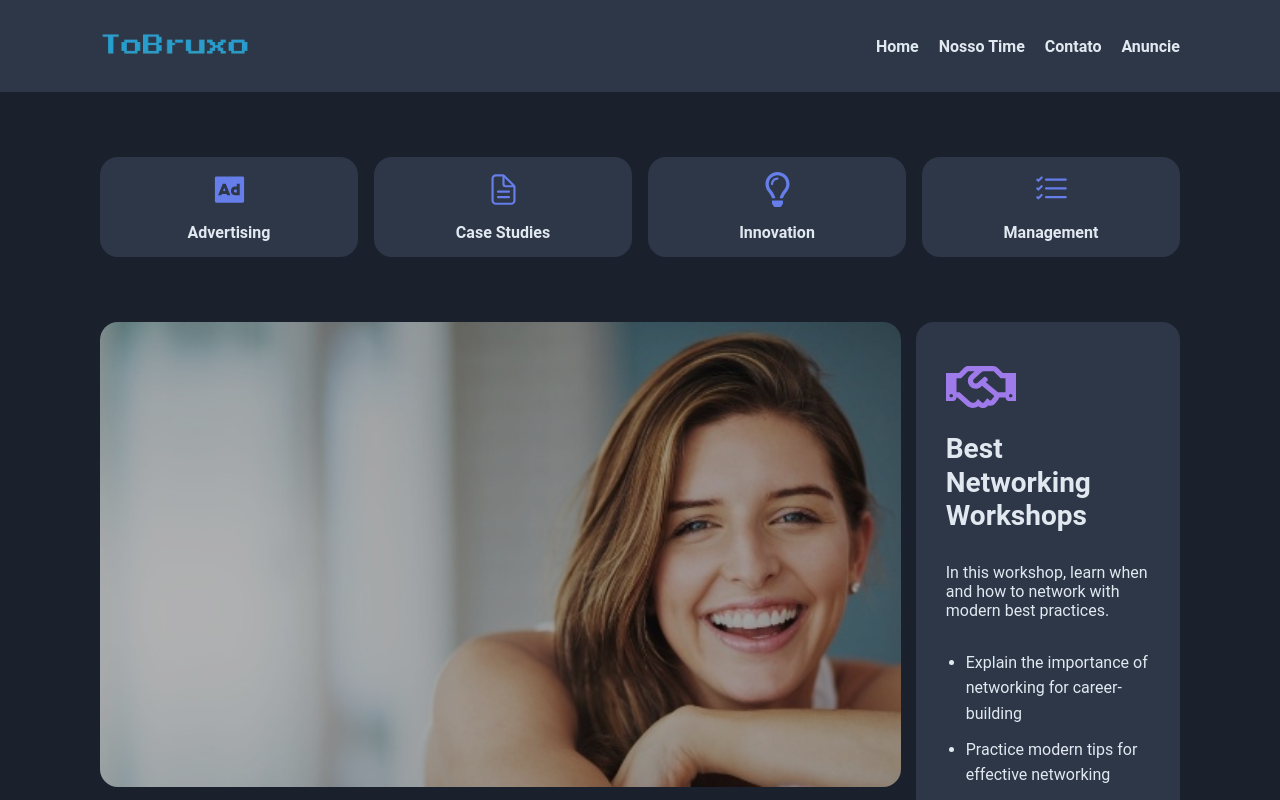
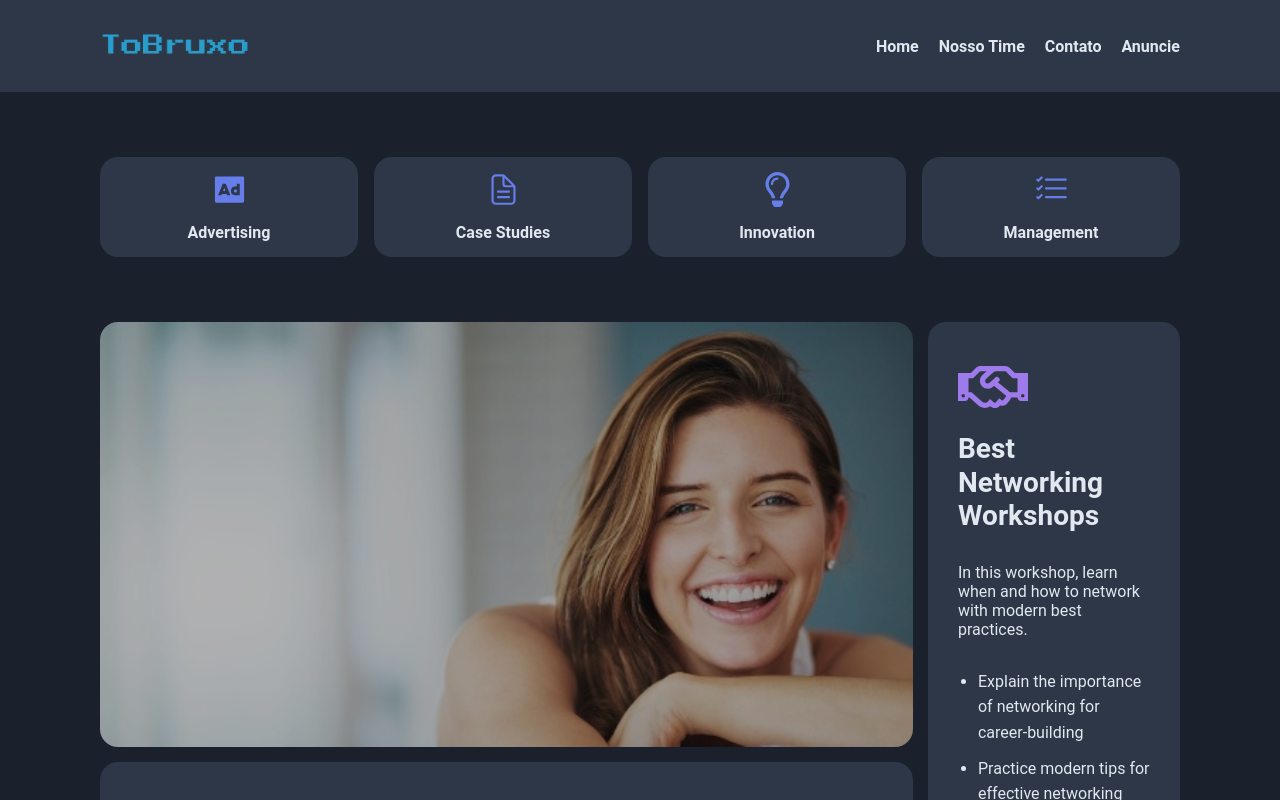
Before and after one commit to jhonatanllima/tobruxo, a Next.js app: page / in a window 1280 px wide. Shown: the top 800 px of the page. Built offline with nearby package versions, Linux system fonts and the light colour scheme.

Commit message:
Adjust grid template areas

```diff
--- a/src/components/Branding/index.tsx
+++ b/src/components/Branding/index.tsx
@@ -10,7 +10,6 @@ export function Branding() {
       </header>
 
       <section />
-
 
       <div >
         <FaRegHandshake size={70} color={'#9F7AEA'} />
--- a/src/components/Branding/styles.ts
+++ b/src/components/Branding/styles.ts
@@ -2,19 +2,15 @@ import styled from 'styled-components';
 
 export const Container = styled.div`
   width: 100%;
-  min-height: 80rem;
+  min-height: 76rem;
 
   gap: 1.5rem;
   display: grid;
   grid-template-areas: "head    right"
-                       "section right"
-                       "section right"
-                       "section right"
                        "section right";
 
-
   grid-template-rows: 2fr;
-  grid-template-columns:  1fr 0.33fr;
+  grid-template-columns:  1fr 0.31fr;
 
   header{
     grid-area: head;
```
